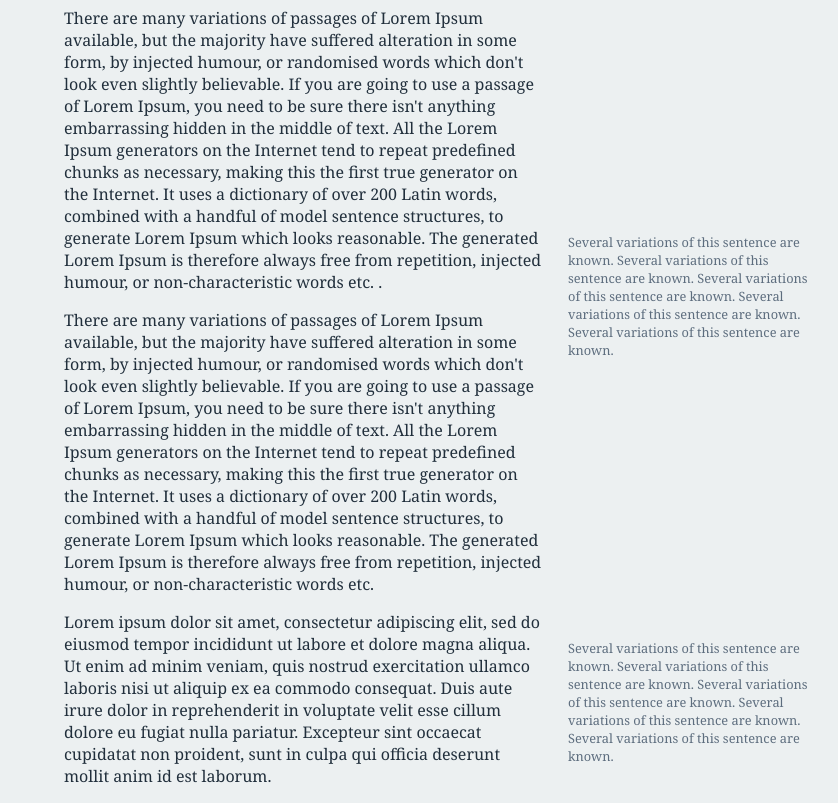
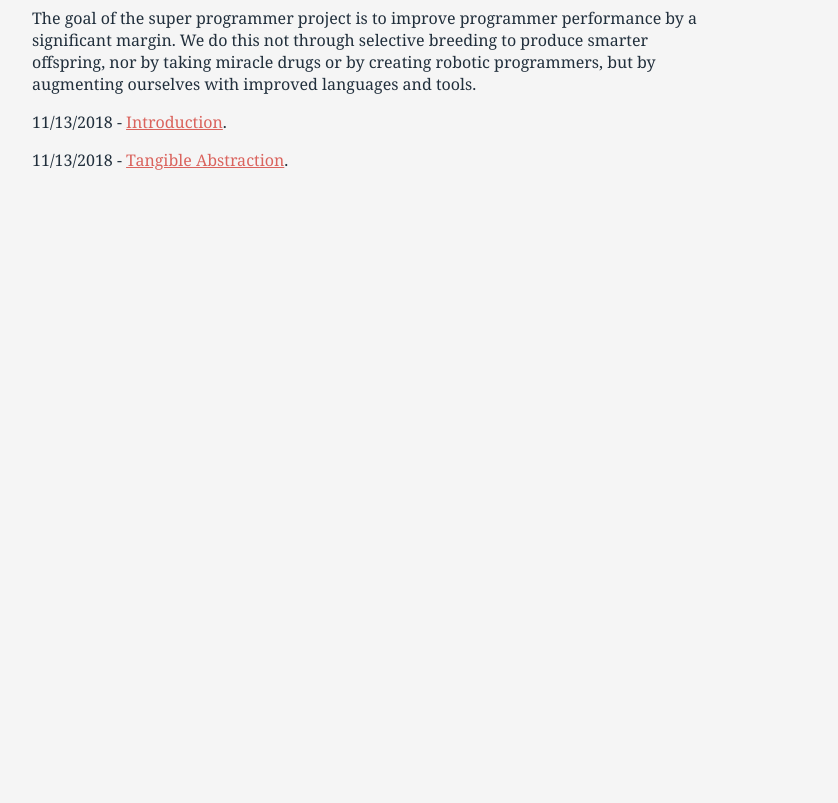
Before and after one commit to mcdirmid/spp, a plain HTML site: page index.html in a window 1280 px wide. Shown: the part 73-876 px from the top of the page, without its empty margins (24-862 px from the left). After the commit the page ends 800 px from the top, so only its background shows below. Drawn offline with Linux system fonts and the light colour scheme.

Commit message:
Still getting started.

```diff
--- a/index.html
+++ b/index.html
@@ -7,37 +7,22 @@
 </head>
 
 <body>
-   <h1>Hello World!!!</h1>
+   <h1>The Super Programmer Project</h1>
    <article>
       <p>
-         There are many variations of passages of Lorem Ipsum available, but the majority have suffered alteration in
-         some form, by injected humour, or randomised words which don't look even slightly believable. If you are going
-         to use a passage of Lorem Ipsum, you need to be sure there isn't anything embarrassing hidden in the middle of
-         text. All the Lorem Ipsum generators on the Internet tend to repeat predefined chunks as necessary, making
-         this the first true generator on the Internet. It uses a dictionary of over 200 Latin words, combined with a
-         handful of model sentence structures, to generate Lorem Ipsum which looks reasonable. The generated Lorem
-         Ipsum is therefore always free from repetition, injected humour, or non-characteristic words etc.
-         <span class="sidenote">Several variations of this sentence are known. Several variations of this
-               sentence are known. Several variations of this sentence are known. Several variations of this sentence are
-               known. Several variations of this sentence are known.</span>.
+         The goal of the super programmer project is to improve programmer performance by a significant margin.
+         We do this not through selective breeding to produce smarter offspring, nor by taking miracle drugs or by
+         creating robotic programmers, but by augmenting
+         ourselves with improved languages and tools.
+      </p>
+      <!-- <span class="sidenote">Several variations of this sentence are known. Several variations of this
+            sentence are known. Several variations of this sentence are known. Several variations of this sentence are
+            known. Several variations of this sentence are known.</span>. -->
+      <p>
+         11/13/2018 - <a href="introduction.html">Introduction</a>.
       </p>
       <p>
-         There are many variations of passages of Lorem Ipsum available, but the majority have suffered alteration in
-         some form, by injected humour, or randomised words which don't look even slightly believable. If you are going
-         to use a passage of Lorem Ipsum, you need to be sure there isn't anything embarrassing hidden in the middle of
-         text. All the Lorem Ipsum generators on the Internet tend to repeat predefined chunks as necessary, making
-         this the first true generator on the Internet. It uses a dictionary of over 200 Latin words, combined with a
-         handful of model sentence structures, to generate Lorem Ipsum which looks reasonable. The generated Lorem
-         Ipsum is therefore always free from repetition, injected humour, or non-characteristic words etc.
-      </p>
-      <p>
-         Lorem ipsum dolor sit amet, consectetur adipiscing elit, sed do eiusmod tempor incididunt ut labore et dolore
-         magna aliqua. Ut enim ad minim veniam, quis nostrud exercitation ullamco laboris nisi ut aliquip ex ea commodo
-         consequat<span class="sidenote">Several variations of this sentence are known. Several variations of this
-            sentence are known. Several variations of this sentence are known. Several variations of this sentence are
-            known. Several variations of this sentence are known.</span>.
-         Duis aute irure dolor in reprehenderit in voluptate velit esse cillum dolore eu fugiat nulla pariatur.
-         Excepteur sint occaecat cupidatat non proident, sunt in culpa qui officia deserunt mollit anim id est laborum.
+         11/13/2018 - <a href="tangible.html">Tangible Abstraction</a>.
       </p>
    </article>
 </body>
--- a/mystyle.css
+++ b/mystyle.css
@@ -1,19 +1,20 @@
 body {
-   padding-left: 5em;
+   padding-left: 3em;
+   padding-right: 0px;
    font-family: Georgia, "Times New Roman", Times, serif;
    color: #212F3C;
-   background-color:#ECF0F1;
-   max-width: 60em;
+   background-color:#F5F5F5;
+   max-width: 70em;
  }
  article {
-   width: 50%;
+   width: 60%;
    margin-left: 0px;
    margin-right: auto;
  }
  .sidenote {
    float: right;
-   width: 50%;
-   margin-right: -55%;
+   width: 45%;
+   margin-right: -47%;
    position: relative;
    transform: translateY(-30%);
    font-size: 80%;
@@ -30,7 +31,7 @@ body {
    width: 9em
 }
  h1 {
-    color: black;
+    color: #da635d;
    font-family: Helvetica, Geneva, Arial, SunSans-Regular, sans-serif
  }
  ul.navbar li {
@@ -42,8 +43,7 @@ body {
  ul.navbar a {
    text-decoration: none
 }
- a:link { color: orangered }
- a:visited { color: orange }
+ a:link { color:  #da635d }
  address {
    margin-top: 1em;
    padding-top: 1em;
```
